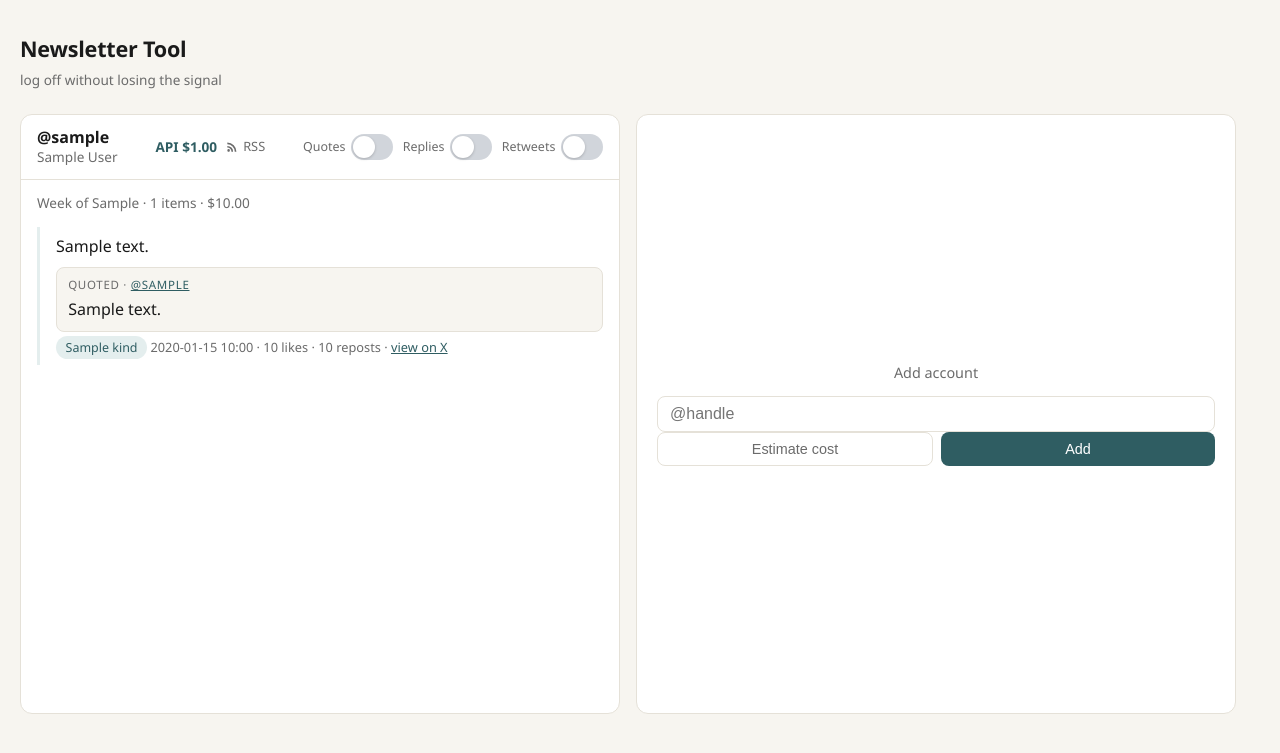
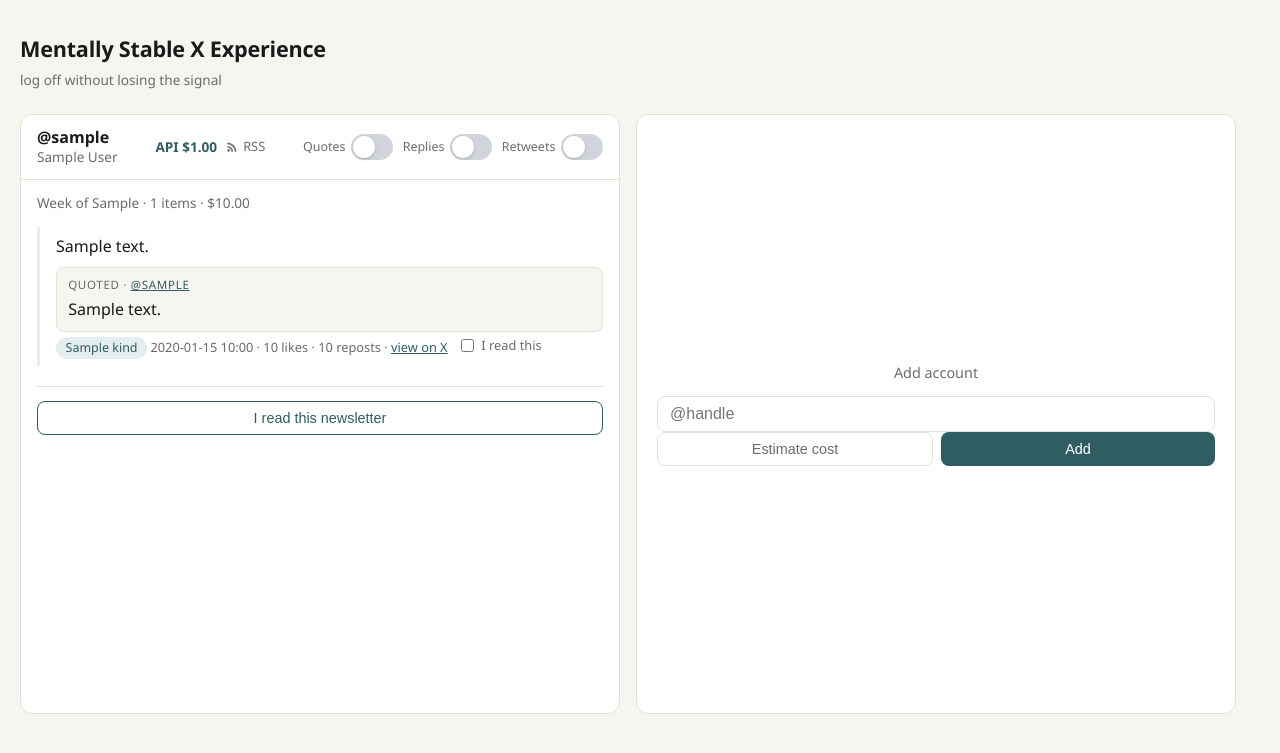
Before and after one commit to jdserenity/newsletter-tool, a Python web app: template app/templates/home.html in a window 1280 px wide. Shown: the top 753 px of the page. Run offline with Jinja, Linux system fonts and the light colour scheme; the template is opened without the code that fills it: most values are stand-ins (such as "Sample title", 1, 10 or a date in 2020).

Commit message:
Open outbound links in a new tab, add read checkboxes, and rename the app.
External X and RSS links no longer replace the carousel tab. Each tweet can be marked read, and each account card can be dismissed for its week — including empty newsletters. The UI title is now Mentally Stable X Experience.

```diff
--- a/app/templates/_tweet_macros.html
+++ b/app/templates/_tweet_macros.html
@@ -21,7 +21,7 @@
 {% if quoted %}
 <div class="quoted-tweet">
   <div class="quoted-label muted">
-    quoted{% if quoted.handle %} · <a href="{{ quoted.url }}">@{{ quoted.handle }}</a>{% endif %}
+    quoted{% if quoted.handle %} · <a href="{{ quoted.url }}" target="_blank" rel="noopener noreferrer">@{{ quoted.handle }}</a>{% endif %}
   </div>
   <div class="tweet-text"><span class="text-content">{{ quoted.text }}</span></div>
   {{ tweet_media(quoted.media, quoted.url) }}
--- a/app/templates/base.html
+++ b/app/templates/base.html
@@ -3,7 +3,7 @@
 <head>
 <meta charset="utf-8">
 <meta name="viewport" content="width=device-width, initial-scale=1">
-<title>{% block title %}Newsletter Tool{% endblock %}</title>
+<title>{% block title %}Mentally Stable X Experience{% endblock %}</title>
 <style>
   :root {
     --bg: #f7f5f0; --card: #ffffff; --ink: #1a1a1a; --muted: #6b6b6b;
@@ -61,10 +61,23 @@
     border-radius: 999px; padding: 0.1rem 0.6rem; font-size: 0.78rem;
   }
   .tweet { border-left: 3px solid var(--accent-soft); padding: 0.4rem 0 0.4rem 1rem; margin: 0.9rem 0; }
+  .tweet.tweet-read { opacity: 0.55; }
   /* Inline (not block) so the text cursor only covers actual characters, not the
      full-width empty space around them — that empty space keeps the grab cursor. */
   .text-content { cursor: text; }
   .tweet .meta { color: var(--muted); font-size: 0.8rem; margin-top: 0.25rem; }
+  .tweet-read-form { display: inline; margin-left: 0.35rem; }
+  .tweet-read-label {
+    display: inline-flex; align-items: center; gap: 0.3rem; cursor: pointer;
+    font-size: 0.8rem; color: var(--muted); white-space: nowrap;
+  }
+  .tweet-read-label input { cursor: pointer; }
+  .newsletter-footer {
+    margin-top: 1.25rem; padding-top: 0.9rem; border-top: 1px solid var(--border);
+  }
+  .newsletter-read-form { margin: 0; }
+  .newsletter-read-btn { width: 100%; background: transparent; color: var(--accent); border: 1px solid var(--accent); }
+  .newsletter-read-btn:hover { background: var(--accent-soft); }
   .tweet-media { margin-top: 0.5rem; display: flex; flex-direction: column; gap: 0.35rem; }
   .media-thumb { position: relative; display: block; line-height: 0; }
   .tweet-media img {
@@ -168,7 +181,7 @@
 <div class="wrap">
   <header class="site">
     <div class="site-brand">
-      <h1><a href="/">Newsletter Tool</a></h1>
+      <h1><a href="/">Mentally Stable X Experience</a></h1>
       <p class="tag">log off without losing the signal</p>
     </div>
     {% if user %}
--- a/app/templates/home.html
+++ b/app/templates/home.html
@@ -13,7 +13,7 @@
       </div>
       <div class="newsletter-meta">
         <span class="api-cost">API ${{ "%.2f"|format(a.total_cost) }}</span>
-        <a class="rss-link" href="/feeds/{{ a.id }}.xml" title="RSS feed">
+        <a class="rss-link" href="/feeds/{{ a.id }}.xml" title="RSS feed" target="_blank" rel="noopener noreferrer">
           <svg viewBox="0 0 24 24" aria-hidden="true"><path d="M6.18 15.64a2.18 2.18 0 0 1 2.18 2.18C8.36 19 7.38 20 6.18 20C5 20 4 19 4 17.82a2.18 2.18 0 0 1 2.18-2.18M4 4.44A15.56 15.56 0 0 1 19.56 20h-2.83A12.73 12.73 0 0 0 4 7.27V4.44m0 5.66a9.9 9.9 0 0 1 9.9 9.9h-2.83A7.07 7.07 0 0 0 4 12.93V10.1Z"/></svg>
           RSS
         </a>
@@ -40,7 +40,8 @@
       {% if e %}
       <div class="week-label muted"><span class="text-content">Week of {{ e.week_start[:10] }} · {{ e.item_count }} items · ${{ "%.2f"|format(e.cost_usd) }}</span></div>
       {% for item in card.entries %}
-      <div class="tweet">
+      {% set is_read = item.tweet_id in card.read_tweet_ids %}
+      <div class="tweet{% if is_read %} tweet-read{% endif %}">
         <div class="tweet-text"><span class="text-content">{{ item.text }}</span></div>
         {{ tweet_media(item.media, item.url) }}
         {{ quoted_block(item.quoted) }}
@@ -48,7 +49,14 @@
           <span class="pill">{{ item.kind }}</span>
           {{ item.created_at[:16].replace("T", " · ") }} ·
           {{ item.likes }} likes · {{ item.reposts }} reposts ·
-          <a href="{{ item.url }}">view on X</a>
+          <a href="{{ item.url }}" target="_blank" rel="noopener noreferrer">view on X</a>
+          <form class="tweet-read-form" method="post" action="/tweets/{{ item.tweet_id }}/read">
+            <input type="hidden" name="read" value="{{ 'false' if is_read else 'true' }}">
+            <label class="tweet-read-label">
+              <input type="checkbox" {% if is_read %}checked{% endif %} onchange="this.form.submit()">
+              I read this
+            </label>
+          </form>
         </div>
       </div>
       {% else %}
@@ -57,6 +65,12 @@
       {% else %}
       <p class="muted">No newsletter yet. Builds weekly, or run a fetch manually.</p>
       {% endif %}
+      <div class="newsletter-footer">
+        <form class="newsletter-read-form" method="post" action="/accounts/{{ a.id }}/read-newsletter">
+          <input type="hidden" name="week_start" value="{{ card.week_start }}">
+          <button class="newsletter-read-btn" type="submit">I read this newsletter</button>
+        </form>
+      </div>
     </div>
   </article>
   {% endfor %}
--- a/app/templates/settings.html
+++ b/app/templates/settings.html
@@ -1,6 +1,6 @@
 {% extends "base.html" %}
 {% block body_class %}page-settings{% endblock %}
-{% block title %}Settings — Newsletter Tool{% endblock %}
+{% block title %}Settings — Mentally Stable X Experience{% endblock %}
 {% block content %}
 <div class="settings-panel">
   <h2>Settings</h2>
```
Also changed, not shown: app/main.py (+31 -4 lines), app/templates/edition.html (+10 -2 lines), docs/ARCHITECTURE.md (+4 -1 lines), docs/KNOWLEDGE.md (+1 -1 lines), tests/test_web.py (+55 -1 lines).
